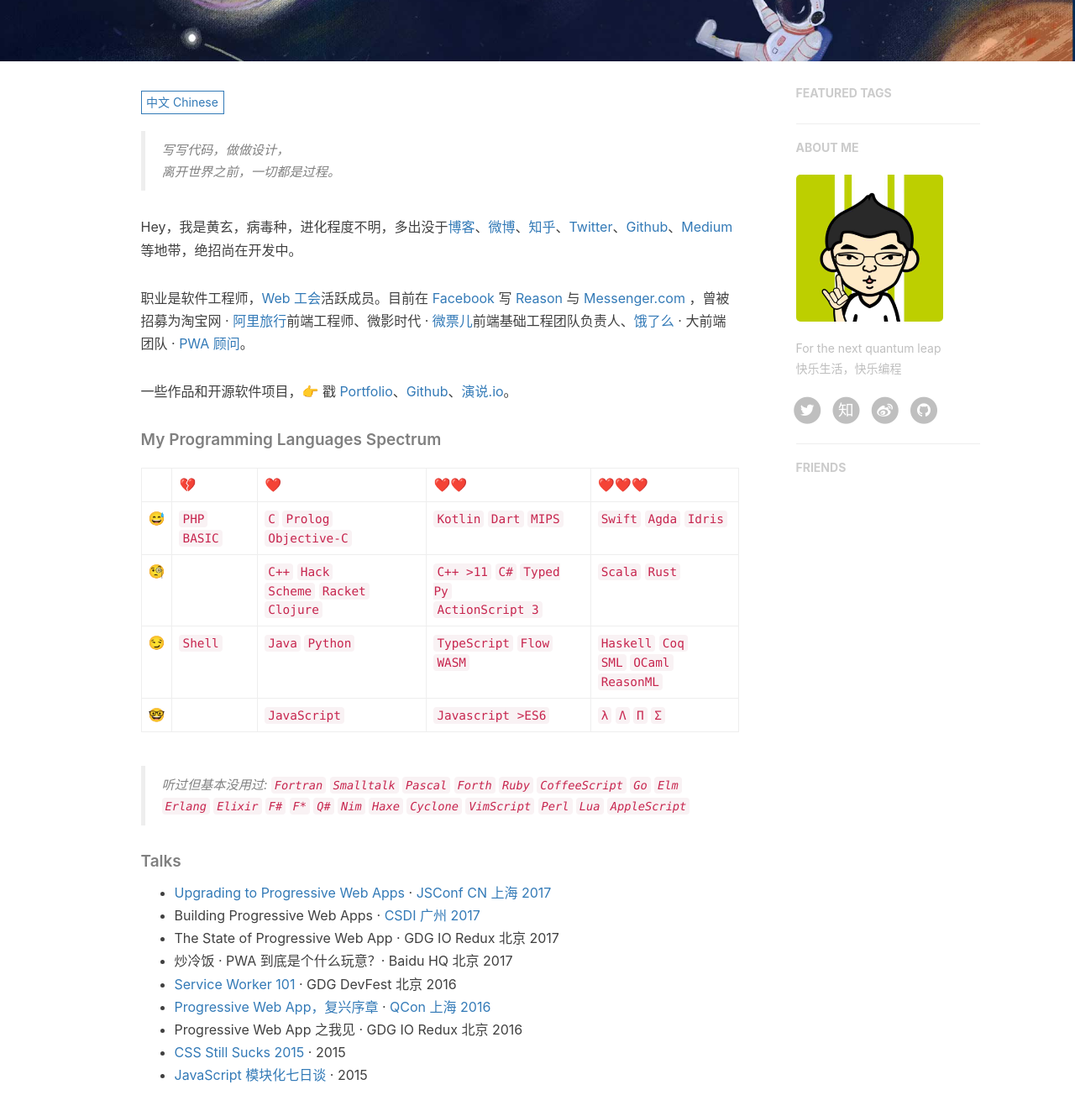
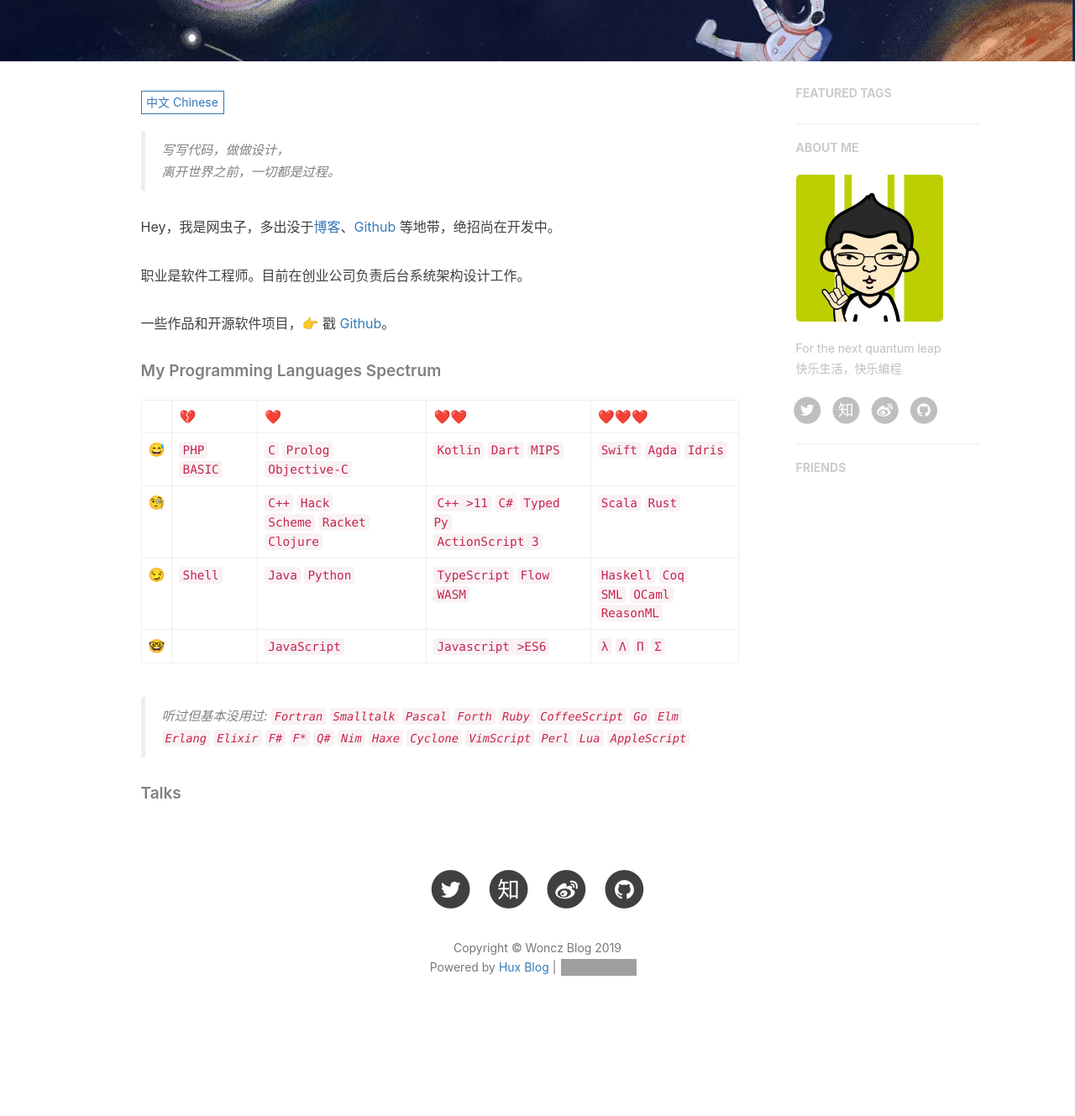
Before and after one commit to woncz/woncz.github.io, a Jekyll site: the page built from about.html, in a window 1280 px wide and 1400 px high, scrolled down 345 px. Shown: the top 1329 px of the window at 84% size. Built offline with Jekyll 4.4.1, drawn with Linux system fonts in a browser that asks for light colours; nearby versions of some CDN libraries; comment, search, counter and statistics services are not loaded; after the commit the page ends 1601 px from its top, so only the background shows below that; some of the changed text lies outside the part shown; grey boxes are pictures that could not be loaded.

Commit message:
add myself's about

```diff
--- a/_includes/about/en.md
+++ b/_includes/about/en.md
@@ -1,8 +1,8 @@
 > Yet another man.
 
-Hi, I am _@huxpro_ (Huang, Xuan), a software engineer & a designer. I am currently working on [Reason](https://reasonml.github.io/) and [Messenger.com](http://messenger.com/) at [Facebook](https://www.facebook.com/). I previously worked as Web Front-End Engineer at [Alibaba Trip](https://www.alitrip.com/); Web Front-End Infrastructure Team Lead at [Wepiao.com](https://www.crunchbase.com/organization/wepiao#/entity); And [Invited Consultant on PWA](<(https://medium.com/elemefe/upgrading-ele-me-to-progressive-web-app-2a446832e509)>) at [Ele.me](https://github.com/elemefe/).
+Hi, I am _@woncz_ (Woncz), a software engineer & a designer. I am currently working as software architect in a startup.
 
-I studied Digital Media Art and graduated from [Communication University of China](https://en.wikipedia.org/wiki/Communication_University_of_China) by 2016, and am studying Computer Science at [Rochester Institute of Technology](https://en.wikipedia.org/wiki/Rochester_Institute_of_Technology) from 2017.
+I studied Computer Sicence and graduated from [Dalian University of Technology](https://www.dlut.edu.cn/) by 2009.
 
 ##### My Programming Languages Spectrum
 
@@ -16,23 +16,3 @@
 > Heard but barely experienced: `Fortran` `Smalltalk` `Pascal` `Forth` `Ruby` `CoffeeScript` `Go` `Elm` `Erlang` `Elixir` `F#` `F*` `Q#` `Nim` `Haxe` `Cyclone` `VimScript` `Perl` `Lua` `AppleScript`
 
 ##### Talks
-
-- [Upgrading to Progressive Web Apps][9] · [JSConf China Shanghai 2017](http://2017.jsconf.cn/)
-- Building Progressive Web Apps · [CSDI Guangzhou 2017](http://www.csdisummit.com/)
-- The State of Progressive Web App · GDG IO Redux Beijing 2017
-- PWA Rehashing · Baidu HQ Beijing 2017
-- [Service Worker 101][5] · GDG DevFest Beijing 2016
-- [Progressive Web Apps][4] · QCon Shanghai 2016
-- Progressive Web App in my POV · GDG IO Redux Beijing 2016
-- [CSS Still Sucks 2015][2] · 2015
-- [JavaScript Modularization Journey][1] · 2015
-
-[1]: //huangxuan.me/2015/07/09/js-module-7day/
-[2]: //huangxuan.me/2015/12/28/css-sucks-2015/
-[3]: //huangxuan.me/2016/06/05/pwa-in-my-pov/
-[4]: //huangxuan.me/2016/10/20/pwa-qcon2016/
-[5]: //huangxuan.me/2016/11/20/sw-101-gdgdf/
-[6]: https://yanshuo.io/assets/player/?deck=58ac8598b123db0067292f92 "PWA Rehashing"
-[7]: https://yanshuo.io/assets/player/?deck=593ad6fbfe88c2006a0a0d6d "The State of PWA"
-[8]: https://yanshuo.io/assets/player/?deck=594d673d570c357d0698a950 "Building PWA"
-[9]: //huangxuan.me/jsconfcn2017/
--- a/_includes/about/zh.md
+++ b/_includes/about/zh.md
@@ -1,11 +1,11 @@
 > 写写代码，做做设计，
 > 离开世界之前，一切都是过程。
 
-Hey，我是黄玄，病毒种，进化程度不明，多出没于[博客](https://huangxuan.me)、[微博](weibo.com/huxpro)、[知乎](https://www.zhihu.com/people/huxpro/pins/posts)、[Twitter](https://twitter.com/Huxpro/)、[Github](http://github.com/huxpro)、[Medium](https://medium.com/@Huxpro) 等地带，绝招尚在开发中。
+Hey，我是网虫子，多出没于[博客](https://woncz.github.io)、[Github](http://github.com/woncz) 等地带，绝招尚在开发中。
 
-职业是软件工程师，[Web 工会](https://medium.com/ben-and-dion/team-web-3315aa447fb2#.359a9c6cl)活跃成员。目前在 [Facebook](https://www.facebook.com/) 写 [Reason](https://reasonml.github.io/) 与 [Messenger.com](http://messenger.com/) ，曾被招募为淘宝网 · [阿里旅行](http://alitrip.com)前端工程师、微影时代 · [微票儿](http://www.wepiao.com/?r=movie)前端基础工程团队负责人、[饿了么](https://ele.me/) · 大前端团队 · [PWA 顾问](https://medium.com/elemefe/upgrading-ele-me-to-progressive-web-app-2a446832e509)。
+职业是软件工程师。目前在创业公司负责后台系统架构设计工作。
 
-一些作品和开源软件项目，👉 戳 [Portfolio](/portfolio)、[Github](http://github.com/huxpro)、[演说.io](https://zhuanlan.zhihu.com/p/21280918)。
+一些作品和开源软件项目，👉 戳 [Github](http://github.com/woncz)。
 
 ##### My Programming Languages Spectrum
 
@@ -19,23 +19,3 @@
 > 听过但基本没用过: `Fortran` `Smalltalk` `Pascal` `Forth` `Ruby` `CoffeeScript` `Go` `Elm` `Erlang` `Elixir` `F#` `F*` `Q#` `Nim` `Haxe` `Cyclone` `VimScript` `Perl` `Lua` `AppleScript`
 
 ##### Talks
-
-- [Upgrading to Progressive Web Apps][9] · [JSConf CN 上海 2017](http://2017.jsconf.cn/)
-- Building Progressive Web Apps · [CSDI 广州 2017](http://www.csdisummit.com/)
-- The State of Progressive Web App · GDG IO Redux 北京 2017
-- 炒冷饭 · PWA 到底是个什么玩意？· Baidu HQ 北京 2017
-- [Service Worker 101][5] · GDG DevFest 北京 2016
-- [Progressive Web App，复兴序章][4] · [QCon 上海 2016](http://2016.qconshanghai.com/presentation/3111)
-- Progressive Web App 之我见 · GDG IO Redux 北京 2016
-- [CSS Still Sucks 2015][2] · 2015
-- [JavaScript 模块化七日谈][1] · 2015
-
-[1]: //huangxuan.me/2015/07/09/js-module-7day/
-[2]: //huangxuan.me/2015/12/28/css-sucks-2015/
-[3]: //huangxuan.me/2016/06/05/pwa-in-my-pov/
-[4]: //huangxuan.me/2016/10/20/pwa-qcon2016/
-[5]: //huangxuan.me/2016/11/20/sw-101-gdgdf/
-[6]: https://yanshuo.io/assets/player/?deck=58ac8598b123db0067292f92 "PWA Rehashing"
-[7]: https://yanshuo.io/assets/player/?deck=593ad6fbfe88c2006a0a0d6d "The State of PWA"
-[8]: https://yanshuo.io/assets/player/?deck=594d673d570c357d0698a950 "Building PWA"
-[9]: //huangxuan.me/jsconfcn2017/
--- a/about.html
+++ b/about.html
@@ -1,7 +1,7 @@
 ---
 layout: page
 title: "About"
-description: "happy living, happy coding"
+description: "happy living happy coding"
 header-img: "img/about-bg.jpg"
 multilingual: true
 ---
```
